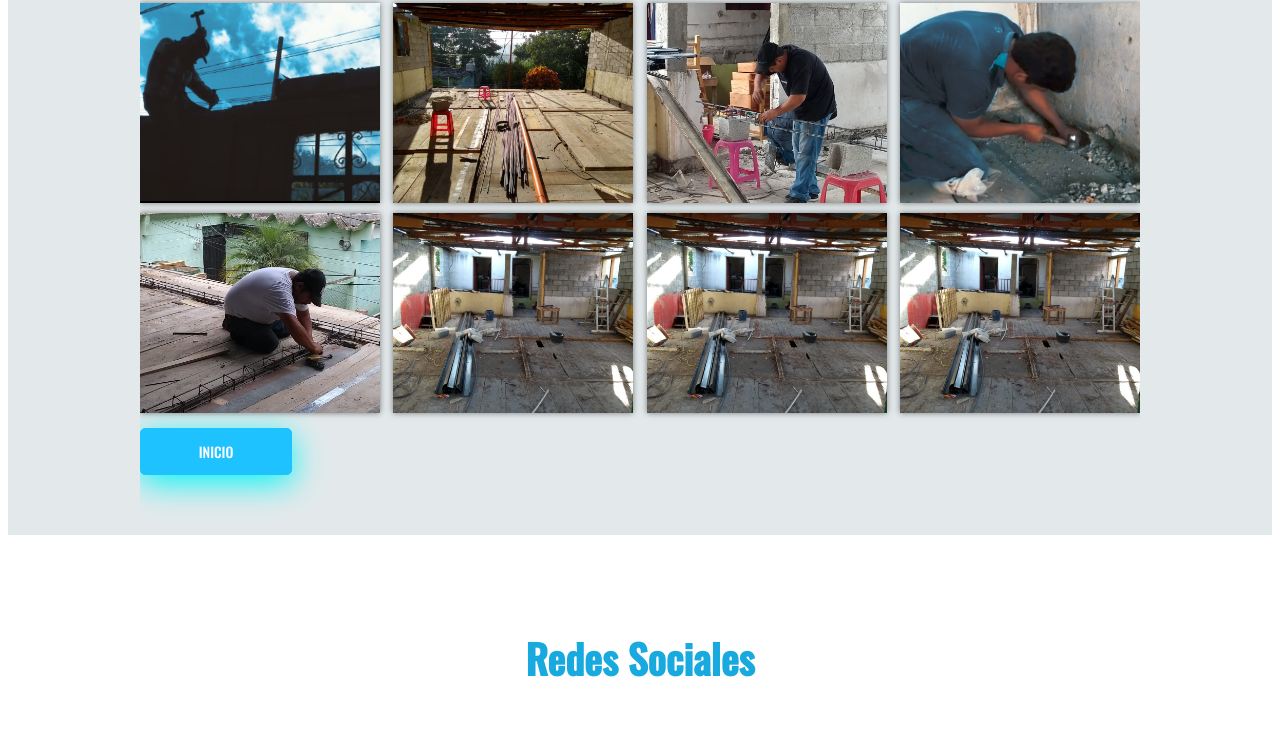
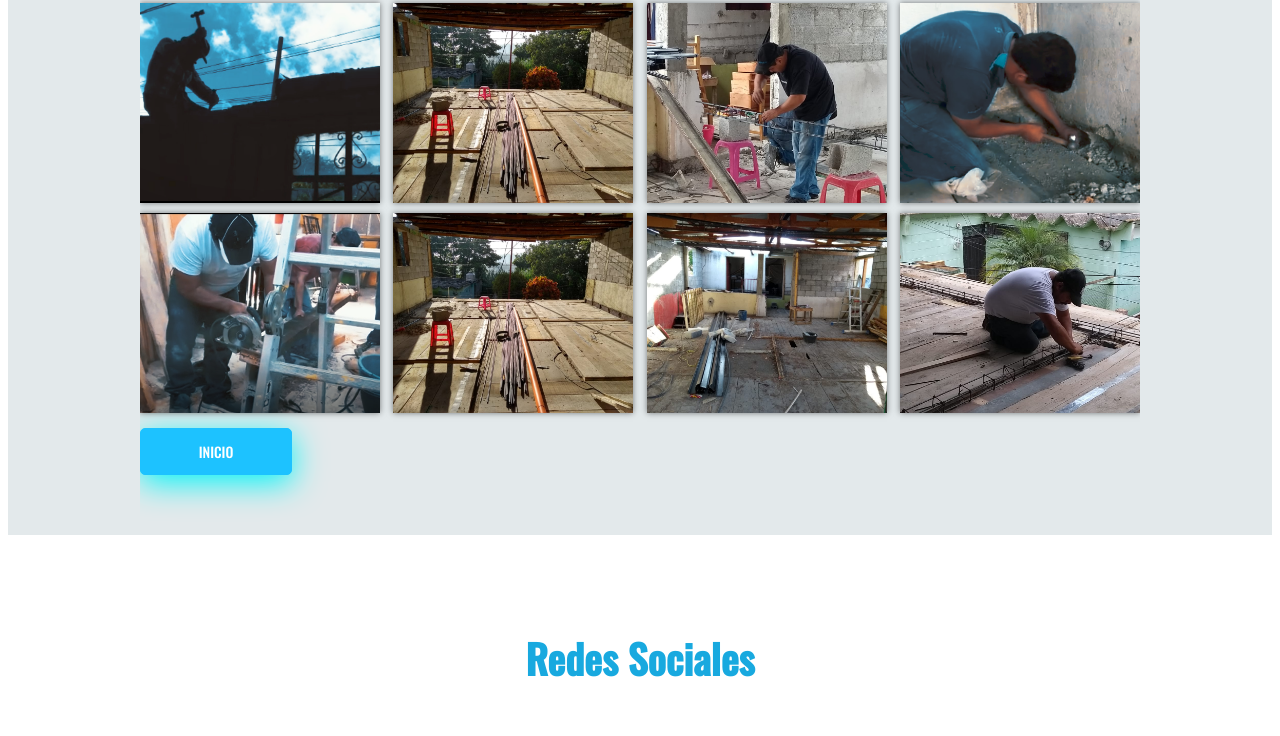
Before and after one commit to MarioCorzop/Multiservicios-Linares, a plain HTML site: page index.html in a window 1280 px wide. Shown: the part 1608-2344 px from the top of the page. Drawn offline with nearby package versions, Linux system fonts and the light colour scheme; a script that the page names is missing; files whose address does not match are found by name.

Commit message:
Update index.html

```diff
--- a/index.html
+++ b/index.html
@@ -105,14 +105,14 @@
 
 					</div>
 					<div class="imagen-gale">
-						<img src="img/1.jpeg" alt="">
+						<img src="img/remode.png" alt="">
 						<div class="hover-Galeria">
 							<img src="img/logoya.png" alt="">
 							<p>Electricidad</p>
 						</div>
 					</div>
 					<div class="imagen-gale">
-						<img src="img/WhatsApp Image 2020-07-10 at 12.58.15 PM.jpeg" alt="">
+						<img src="img/BFB.jpeg" alt="">
 						<div class="hover-Galeria">
 							<img src="img/logoya.png" alt="">
 							<p>Remodelaciones</p>
@@ -126,7 +126,7 @@
 						</div>
 					</div>
 					<div class="imagen-gale">
-						<img src="img/WhatsApp Image 2020-07-10 at 12.58.15 PM.jpeg" alt="">
+						<img src="img/1.jpeg" alt="">
 						<div class="hover-Galeria">
 							<img src="img/logoya.png" alt="">
 							<p>Compromiso</p>
```
